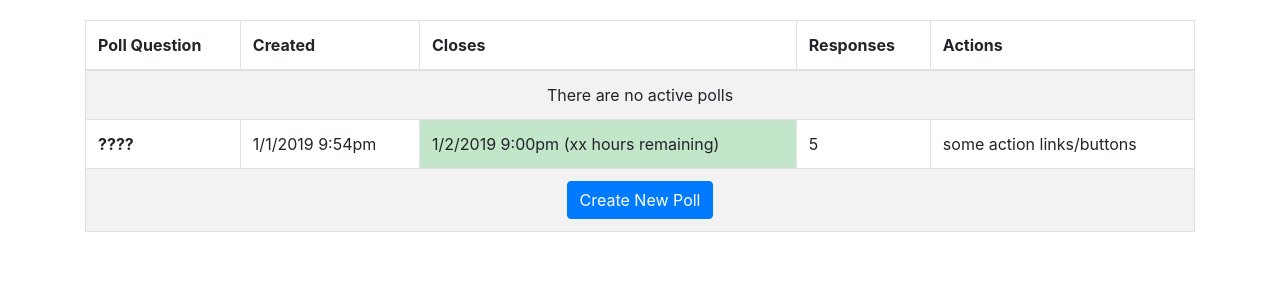
After one commit to weidizhang/Live-Poller, a Python web app: template templates/manage.html in a window 1280 px wide. The commit adds this page. Shown: the top 300 px of the page. Run offline with Jinja, Linux system fonts and the light colour scheme; the template is opened without the code that fills it, so the values that code supplies are empty.

Commit message:
Manage page basic design, response page error handling changes

```diff
--- a/__init__.py
+++ b/__init__.py
@@ -1,7 +1,7 @@
 import os
 
 from flask import Flask
-from . import respond
+from . import respond, manage
 
 def create_app(test_config = None):
     app = Flask(__name__, instance_relative_config = True)
@@ -22,3 +22,4 @@ def create_app(test_config = None):
 
 def define_routes(app):
     app.register_blueprint(respond.bp)
+    app.register_blueprint(manage.bp)
--- /dev/null
+++ b/templates/manage.html
@@ -0,0 +1,30 @@
+{% extends 'base.html' %}
+
+{% block content %}
+    <table class="table table-striped table-bordered">
+        <thead>
+            <th>Poll Question</th>
+            <th>Created</th>
+            <th>Closes</th>
+            <th>Responses</th>
+            <th>Actions</th>
+        </thead>
+        <tbody>
+            <tr>
+                <td colspan="5" class="text-center">There are no active polls</td>
+            </tr>
+            <tr>
+                <td><b>????</b></td>
+                <td>1/1/2019 9:54pm</td>
+                <td class="table-success">1/2/2019 9:00pm (xx hours remaining)</td>
+                <td>5</td>
+                <td>some action links/buttons</td>
+            </tr>
+            <tr>
+                <td colspan="5" class="text-center">
+                    <a class="btn btn-primary" href="#">Create New Poll</a>
+                </td>
+            </tr>
+        </tbody>
+    </table>
+{% endblock %}
```
Also changed, not shown: manage.py (added, +7 -0 lines), respond.py (+18 -18 lines), templates/respond.html (+4 -4 lines).
